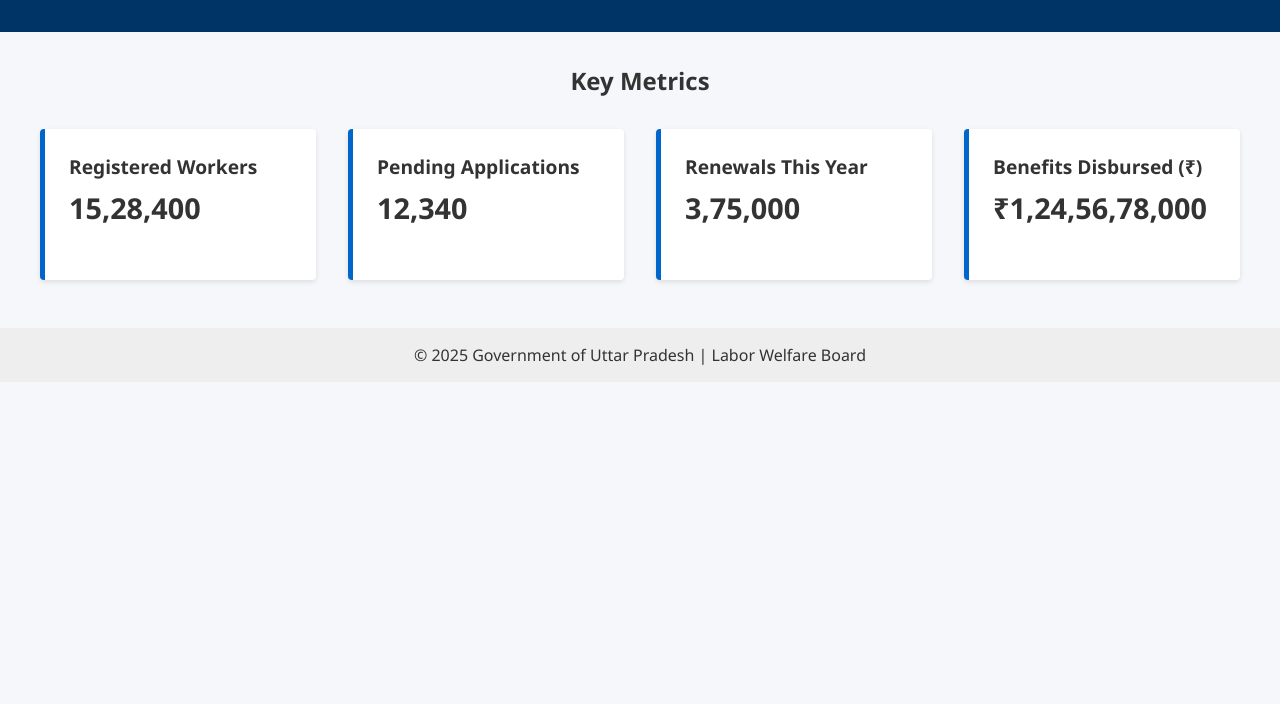
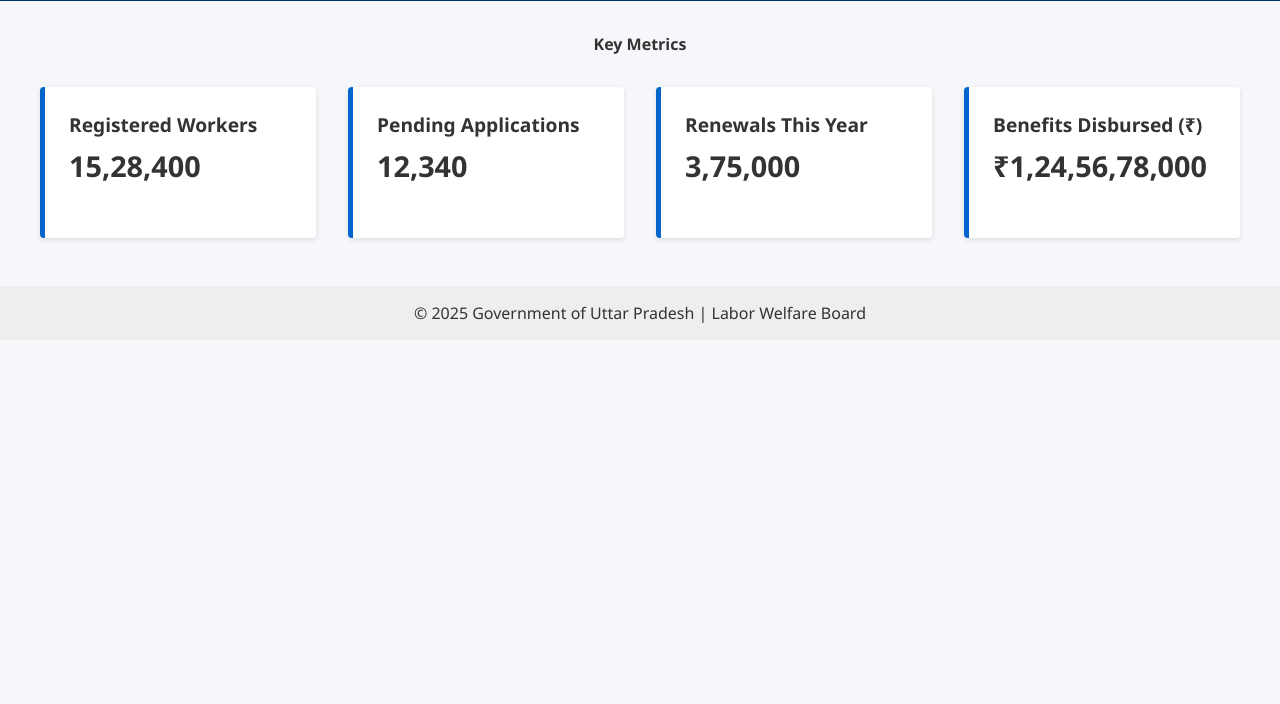
Before and after one commit to ishitagambhir7/bocw-dashboard, a plain HTML site: page index.html in a window 1280 px wide. Shown: the part 96-800 px from the top of the page. Drawn offline with Linux system fonts and the light colour scheme.

Commit message:
Update index.html

```diff
--- a/index.html
+++ b/index.html
@@ -12,10 +12,13 @@
       background-color: #f5f7fa;
       color: #333;
     }
-
     body.small-text { font-size: 14px; }
     body.medium-text { font-size: 16px; }
     body.large-text { font-size: 18px; }
+
+    h1, h2, h3, p {
+  font-size: inherit; /* Ensure text size of all headings and paragraphs inherit the body size */
+  }
 
     header {
       background-color: #003366;
```
